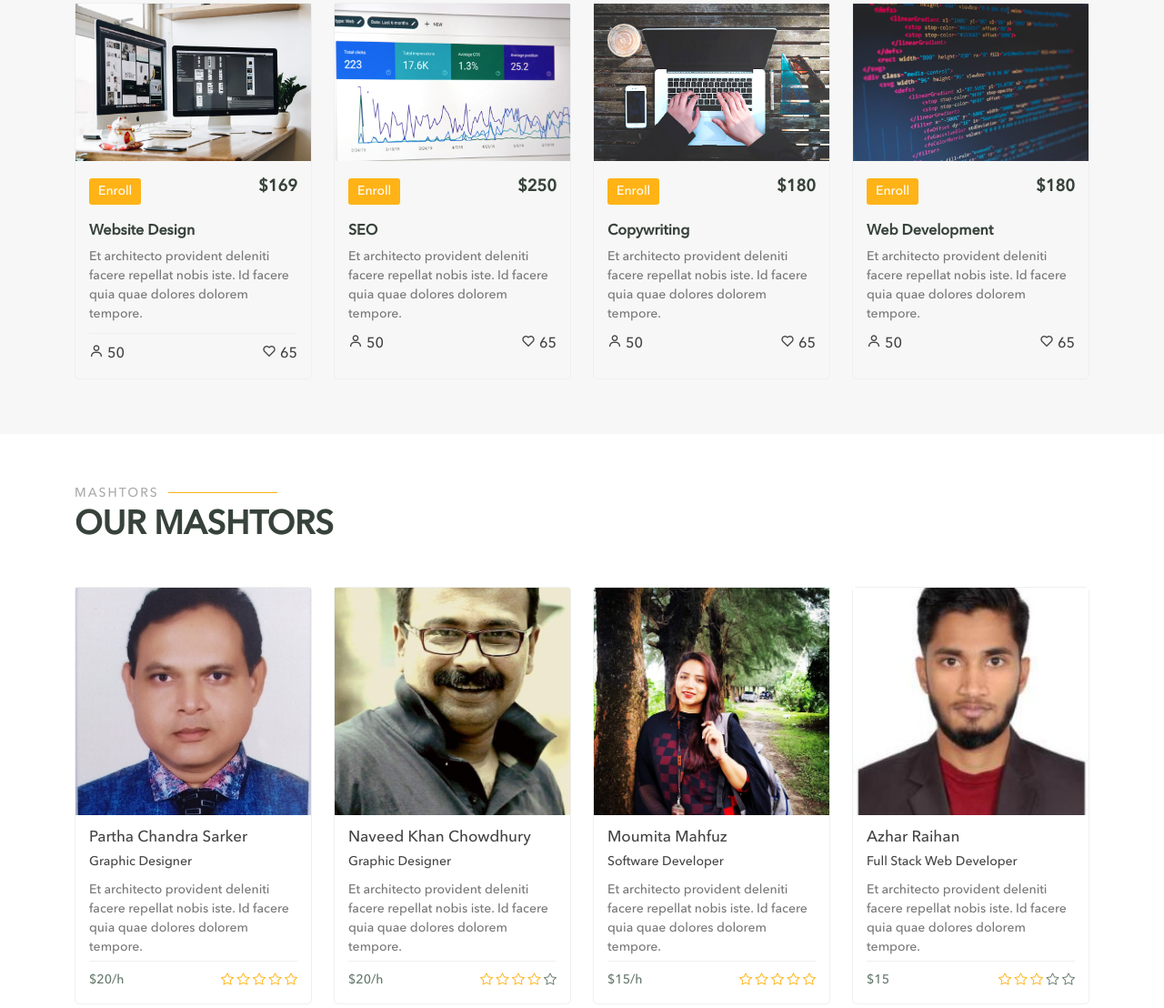
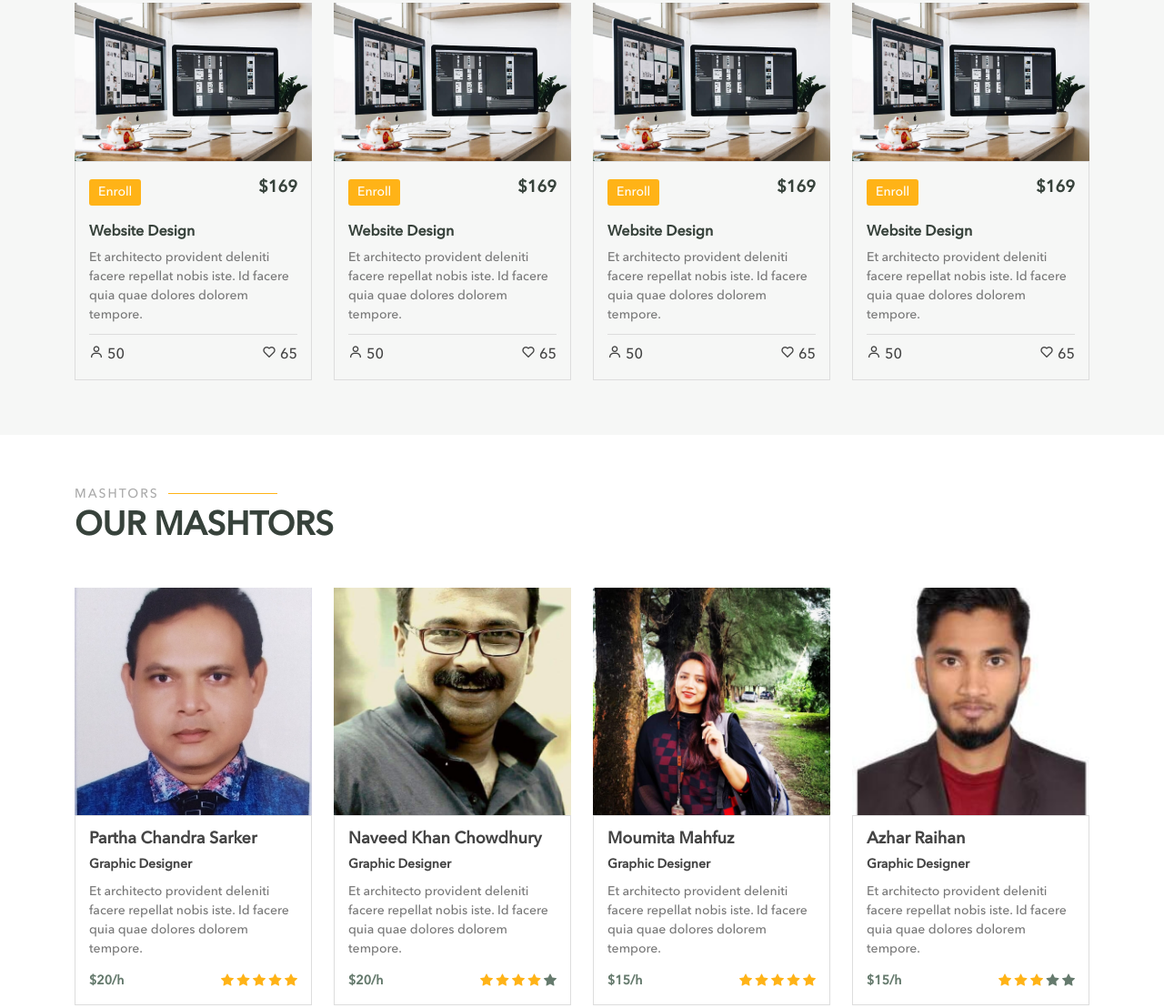
Before and after one commit to AzharRaihan/Mashtor-App, a plain HTML site: page index.html in a window 1280 px wide. Shown: the part 1088-2196 px from the top of the page at 91% size. Drawn offline with Linux system fonts and the light colour scheme.

Commit message:
Correction fixed

```diff
--- a/assets/css/style.css
+++ b/assets/css/style.css
@@ -645,11 +645,14 @@ section {
 --------------------------------------------------------------*/
 .courses .course-item {
   border-radius: 5px;
-  border: 1px solid #eef0ef;
 }
-
 .courses .course-content {
   padding: 15px;
+  border: 1px solid #dddddd;
+}
+.courses .course-content:hover{
+  box-shadow: 0 4px 8px 0 rgb(0 0 0 / 20%), 0 6px 20px 0 rgb(0 0 0 / 19%);
+  transition: 0.3s;
 }
 
 .courses .course-content h3 {
@@ -689,7 +692,7 @@ section {
 }
 .courses .course-rank{
   padding-top: 10px;
-  border-top: 1px solid #eef0ef;
+  border-top: 1px solid #dddddd;
 }
 
 
@@ -698,19 +701,19 @@ section {
 --------------------------------------------------------------*/
 .our-mashtor .mashtor-item {
   border-radius: 5px;
-  border: 1px solid #eef0ef;
 }
-
-.our-mashtor .mashtor-content {
+.our-mashtor .mashtor-content{
+  border: 1px solid #dddddd;
   padding: 15px;
 }
-
+.our-mashtor .mashtor-content:hover{
+  box-shadow: 0 4px 8px 0 rgb(0 0 0 / 20%), 0 6px 20px 0 rgb(0 0 0 / 19%);
+  transition: 0.3s;
+}
 .our-mashtor .mashtor-content h3 {
   font-weight: 700;
   font-size: 16px;
 }
-
-
 .our-mashtor .mashtor-content p {
   font-size: 14px;
   color: #777777;
@@ -726,7 +729,6 @@ section {
 
 .our-mashtor .trainer {
   padding-top: 10px;
-  border-top: 1px solid #eef0ef;
 }
 .our-mashtor .trainer .trainer-rank {
   font-size: 14px;
@@ -738,7 +740,7 @@ section {
   object-fit: cover;
 }
 .mashtor-content h4{
-  font-size: 17px;
+  font-size: 18px;
 }
 .mashtor-content h5{
   font-size: 14px;
--- a/index.html
+++ b/index.html
@@ -208,7 +208,7 @@
         <p>Regular Courses</p>
       </div>
       <div class="row">
-        <div class="col-lg-3 col-md-6 d-flex align-items-stretch">
+        <div class="col-xl-3 col-lg-4 col-md-6 d-flex align-items-stretch">
           <div class="course-item">
             <img src="assets/img/course-1.jpg" class="img-fluid" alt="...">
             <div class="course-content">
@@ -231,43 +231,19 @@
               </div>
             </div>
           </div>
-        </div> <!-- End Course Item-->
-        <div class="col-lg-3 col-md-6 d-flex align-items-stretch mt-4 mt-md-0">
+        </div>
+        <div class="col-xl-3 col-lg-4 col-md-6 d-flex align-items-stretch">
           <div class="course-item">
-            <img src="assets/img/course-2.jpg" class="img-fluid" alt="...">
+            <img src="assets/img/course-1.jpg" class="img-fluid" alt="...">
             <div class="course-content">
               <div class="d-flex justify-content-between align-items-center mb-3">
                 <a href="" class="enroll">Enroll</a>
-                <p class="price">$250</p>
+                <p class="price">$169</p>
               </div>
-              <h3><a href="course-details.html">SEO</a></h3>
+              <h3><a href="course-details.html">Website Design</a></h3>
               <p>Et architecto provident deleniti facere repellat nobis iste. Id facere quia quae dolores dolorem tempore.</p>
-              <div class="trainer">
-                <div class="trainer-rank d-flex align-items-center justify-content-between">
-                  <div>
-                    <i class="bx bx-user"></i>&nbsp;50
-                    &nbsp;&nbsp;
-                  </div>
-                  <div>
-                    <i class="bx bx-heart"></i>&nbsp;65
-                  </div>
-                </div>
-              </div>
-            </div>
-          </div>
-        </div> <!-- End Course Item-->
-        <div class="col-lg-3 col-md-6 d-flex align-items-stretch mt-4 mt-lg-0">
-          <div class="course-item">
-            <img src="assets/img/course-3.jpg" class="img-fluid" alt="...">
-            <div class="course-content">
-              <div class="d-flex justify-content-between align-items-center mb-3">
-                <a href="" class="enroll">Enroll</a>
-                <p class="price">$180</p>
-              </div>
-              <h3><a href="course-details.html">Copywriting</a></h3>
-              <p>Et architecto provident deleniti facere repellat nobis iste. Id facere quia quae dolores dolorem tempore.</p>
-              <div class="trainer">
-                <div class="trainer-rank d-flex align-items-center justify-content-between">
+              <div class="course-footer">
+                <div class="course-rank d-flex align-items-center justify-content-between">
                   <div>
                     <i class="bx bx-user"></i>&nbsp;50
                     &nbsp;&nbsp;
@@ -280,18 +256,18 @@
             </div>
           </div>
         </div>
-        <div class="col-lg-3 col-md-6 d-flex align-items-stretch mt-4 mt-lg-0">
+        <div class="col-xl-3 col-lg-4 col-md-6 d-flex align-items-stretch">
           <div class="course-item">
-            <img src="assets/img/web-dev.jpg" class="img-fluid" alt="...">
+            <img src="assets/img/course-1.jpg" class="img-fluid" alt="...">
             <div class="course-content">
               <div class="d-flex justify-content-between align-items-center mb-3">
                 <a href="" class="enroll">Enroll</a>
-                <p class="price">$180</p>
+                <p class="price">$169</p>
               </div>
-              <h3><a href="course-details.html">Web Development</a></h3>
+              <h3><a href="course-details.html">Website Design</a></h3>
               <p>Et architecto provident deleniti facere repellat nobis iste. Id facere quia quae dolores dolorem tempore.</p>
-              <div class="trainer">
-                <div class="trainer-rank d-flex align-items-center justify-content-between">
+              <div class="course-footer">
+                <div class="course-rank d-flex align-items-center justify-content-between">
                   <div>
                     <i class="bx bx-user"></i>&nbsp;50
                     &nbsp;&nbsp;
@@ -304,7 +280,30 @@
             </div>
           </div>
         </div>
-        <!-- End Course Item-->
+        <div class="col-xl-3 col-lg-4 col-md-6 d-flex align-items-stretch">
+          <div class="course-item">
+            <img src="assets/img/course-1.jpg" class="img-fluid" alt="...">
+            <div class="course-content">
+              <div class="d-flex justify-content-between align-items-center mb-3">
+                <a href="" class="enroll">Enroll</a>
+                <p class="price">$169</p>
+              </div>
+              <h3><a href="course-details.html">Website Design</a></h3>
+              <p>Et architecto provident deleniti facere repellat nobis iste. Id facere quia quae dolores dolorem tempore.</p>
+              <div class="course-footer">
+                <div class="course-rank d-flex align-items-center justify-content-between">
+                  <div>
+                    <i class="bx bx-user"></i>&nbsp;50
+                    &nbsp;&nbsp;
+                  </div>
+                  <div>
+                    <i class="bx bx-heart"></i>&nbsp;65
+                  </div>
+                </div>
+              </div>
+            </div>
+          </div>
+        </div>
       </div>
     </div>
   </section><!-- End Popular Courses Section -->
@@ -318,96 +317,96 @@
         <p>Our Mashtors</p>
       </div>
       <div class="row">
-        <div class="col-lg-3 col-md-6 d-flex align-items-stretch">
+        <div class="col-xl-3 col-lg-4 col-md-6 d-flex align-items-stretch">
           <div class="mashtor-item">
             <img src="assets/img/mashtors/partha.jpg" alt="">
             <div class="mashtor-content">
-              <h4>Partha Chandra Sarker</h4>
-              <h5>Graphic Designer</h5>
+              <h4><strong>Partha Chandra Sarker</strong></h4>
+              <h5><strong>Graphic Designer</strong></h5>
               <p class="py-1">Et architecto provident deleniti facere repellat nobis iste. Id facere quia quae dolores dolorem tempore.</p>
               <div class="trainer">
                 <div class="trainer-rank d-flex align-items-center justify-content-between">
-                  <span>
+                  <strong>
                     $20/h
-                  </span>
+                  </strong>
                   <div class="ratting">
-                    <i class="bi bi-star active"></i>
-                    <i class="bi bi-star active"></i>
-                    <i class="bi bi-star active"></i>
-                    <i class="bi bi-star active"></i>
-                    <i class="bi bi-star active"></i>
+                    <i class="bi bi-star-fill active"></i>
+                    <i class="bi bi-star-fill active"></i>
+                    <i class="bi bi-star-fill active"></i>
+                    <i class="bi bi-star-fill active"></i>
+                    <i class="bi bi-star-fill active"></i>
                   </div>
                 </div>
               </div>
             </div>
           </div>
         </div>
-        <div class="col-lg-3 col-md-6 d-flex align-items-stretch">
+        <div class="col-xl-3 col-lg-4 col-md-6 d-flex align-items-stretch">
           <div class="mashtor-item">
             <img src="assets/img/mashtors/naveed.jpg" class="img-fluid" alt="...">
             <div class="mashtor-content">
-              <h4>Naveed Khan Chowdhury</h4>
-              <h5>Graphic Designer</h5>
+              <h4><strong>Naveed Khan Chowdhury</strong></h4>
+              <h5><strong>Graphic Designer</strong></h5>
               <p class="py-1">Et architecto provident deleniti facere repellat nobis iste. Id facere quia quae dolores dolorem tempore.</p>
               <div class="trainer">
                 <div class="trainer-rank d-flex align-items-center justify-content-between">
-                  <span>
+                  <strong>
                     $20/h
-                  </span>
+                  </strong>
                   <div class="ratting">
-                    <i class="bi bi-star active"></i>
-                    <i class="bi bi-star active"></i>
-                    <i class="bi bi-star active"></i>
-                    <i class="bi bi-star active"></i>
-                    <i class="bi bi-star"></i>
+                    <i class="bi bi-star-fill active"></i>
+                    <i class="bi bi-star-fill active"></i>
+                    <i class="bi bi-star-fill active"></i>
+                    <i class="bi bi-star-fill active"></i>
+                    <i class="bi bi-star-fill"></i>
                   </div>
                 </div>
               </div>
             </div>
           </div>
         </div>
-        <div class="col-lg-3 col-md-6 d-flex align-items-stretch">
+        <div class="col-xl-3 col-lg-4 col-md-6 d-flex align-items-stretch">
           <div class="mashtor-item">
             <img src="assets/img/mashtors/moumita.jpg" class="img-fluid" alt="...">
             <div class="mashtor-content">
-              <h4>Moumita Mahfuz</h4>
-              <h5>Software Developer</h5>
+              <h4><strong>Moumita Mahfuz</strong></h4>
+              <h5><strong>Graphic Designer</strong></h5>
               <p class="py-1">Et architecto provident deleniti facere repellat nobis iste. Id facere quia quae dolores dolorem tempore.</p>
               <div class="trainer">
                 <div class="trainer-rank d-flex align-items-center justify-content-between">
-                  <span>
+                  <strong>
                     $15/h
-                  </span>
+                  </strong>
                   <div class="ratting">
-                    <i class="bi bi-star active"></i>
-                    <i class="bi bi-star active"></i>
-                    <i class="bi bi-star active"></i>
-                    <i class="bi bi-star active"></i>
-                    <i class="bi bi-star active"></i>
+                    <i class="bi bi-star-fill active"></i>
+                    <i class="bi bi-star-fill active"></i>
+                    <i class="bi bi-star-fill active"></i>
+                    <i class="bi bi-star-fill active"></i>
+                    <i class="bi bi-star-fill active"></i>
                   </div>
                 </div>
               </div>
             </div>
           </div>
         </div>
-        <div class="col-lg-3 col-md-6 d-flex align-items-stretch">
+        <div class="col-xl-3 col-lg-4 col-md-6 d-flex align-items-stretch">
           <div class="mashtor-item">
             <img src="assets/img/mashtors/raihan.jpg" class="img-fluid" alt="...">
             <div class="mashtor-content">
-              <h4>Azhar Raihan</h4>
-              <h5>Full Stack Web Developer</h5>
+              <h4><strong>Azhar Raihan</strong></h4>
+              <h5><strong>Graphic Designer</strong></h5>
               <p class="py-1">Et architecto provident deleniti facere repellat nobis iste. Id facere quia quae dolores dolorem tempore.</p>
               <div class="trainer">
                 <div class="trainer-rank d-flex align-items-center justify-content-between">
-                  <span>
-                    $15
-                  </span>
+                  <strong>
+                    $15/h
+                  </strong>
                   <div class="ratting">
-                    <i class="bi bi-star active"></i>
-                    <i class="bi bi-star active"></i>
-                    <i class="bi bi-star active"></i>
-                    <i class="bi bi-star"></i>
-                    <i class="bi bi-star"></i>
+                    <i class="bi bi-star-fill active"></i>
+                    <i class="bi bi-star-fill active"></i>
+                    <i class="bi bi-star-fill active"></i>
+                    <i class="bi bi-star-fill"></i>
+                    <i class="bi bi-star-fill"></i>
                   </div>
                 </div>
               </div>
```
Also changed, not shown: assets/css/custom.css (+0 -8 lines).
